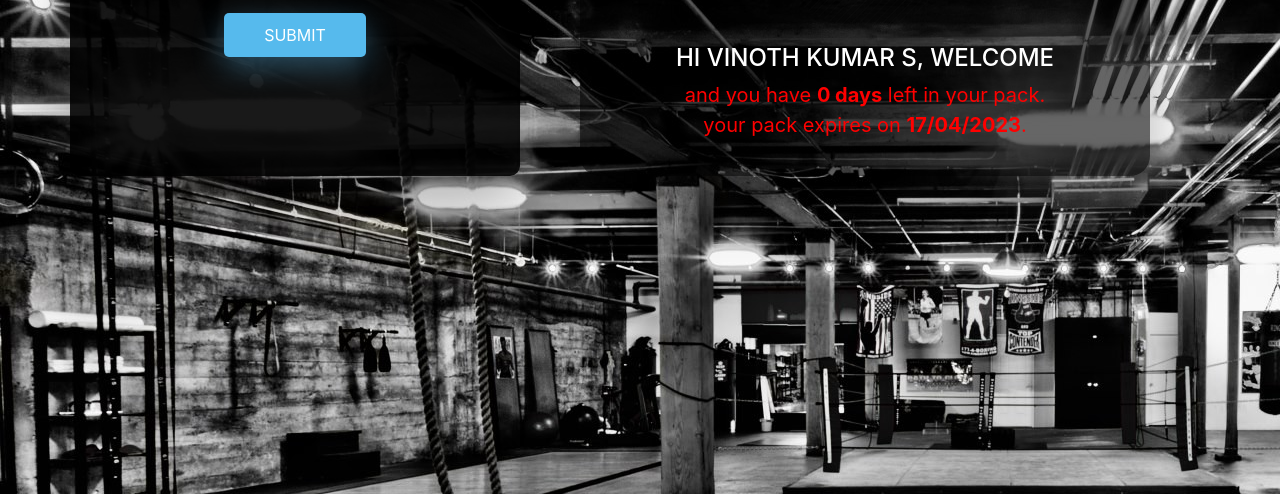
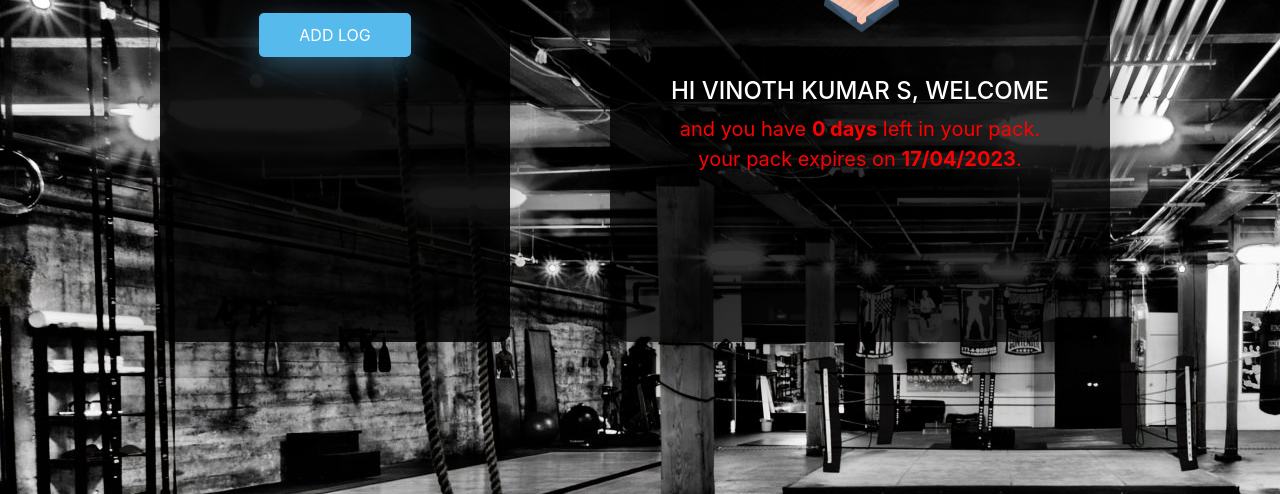
Before and after one commit to DhivyaSelvi24/vishgymattendance, a website: page index.html in a window 1280 px wide. Shown: the part 306-800 px from the top of the page. Drawn offline with nearby package versions, Linux system fonts and the light colour scheme.

Commit message:
inprogress

```diff
--- a/css/customcss.css
+++ b/css/customcss.css
@@ -1,14 +1,14 @@
 .custom-box {
     -webkit-border-radius: 20px; /* Consistent border radius */
     border-radius: 20px;
-    background: rgba(0, 0, 0, 0.6); /* Semi-transparent black */
+    background: rgba(0, 0, 0, 0.79); /* Semi-transparent black */
     padding: 20px; /* Adjusted padding for proper spacing */
     width: 100%; /* Make it responsive */
-    max-width: 650px; /* Ensures it doesn’t get too wide */
+    max-width: 500px; /* Ensures it doesn’t get too wide */
     height: auto; /* Adapts to content */
-    max-height: 850px; /* Prevents excessive height */
+    height:600px;
+    max-height: 800px;  /* Prevents excessive height */
     position: relative;
-    -webkit-box-shadow: 0 30px 60px 0 rgba(0, 0, 0, 0.3);
     box-shadow: 0 30px 60px 0 rgba(0, 0, 0, 0.3);
     text-align: center;
     margin: auto; /* Centers the div */
@@ -20,13 +20,13 @@
     background: white;
     padding: 30px;
     width: 90%;
-    max-width: 450px;
+    max-width: 350px;
+    height: 600px;
+    max-height: 800px;
     position: relative;
     padding: 0px;
-    -webkit-box-shadow: 0 30px 60px 0 rgba(0, 0, 0, 0.3);
     box-shadow: 0 30px 60px 0 rgba(0, 0, 0, 0.3);
     text-align: center;
-    background: rgb(0, 0, 0);
     background: rgb(0, 0, 0, 0.9);
 }
 
--- a/index.html
+++ b/index.html
@@ -18,7 +18,7 @@
 <body style="background-color: black; color: white; background-image: url('/images/background.png');">
 
     <div class="container mt-5">
-        <div class="row">
+        <div class="row" style="padding-left: 90px;">
             <!-- Left Side: Gym Logo & Input Field -->
             <div class="col-md-6 text-center custombg">
                 <img src="/images/logoq.png" alt="Gym Logo" class="img-fluid" width="200">
@@ -28,7 +28,7 @@
                        class="form-control w-75 mx-auto mt-3 text-center id-input">
 
                 <!-- Submit Button (Optional: Can Move It Below Input) -->
-                <button class="btn btn-primary mt-3 submit-id">SUBMIT</button>
+                <button class="btn btn-primary mt-3 submit-id">ADD LOG</button>
             </div>
 
             <!-- Right Side: User Details -->
```
Also changed, not shown: package.json (added, +21 -0 lines), 1 other file.
